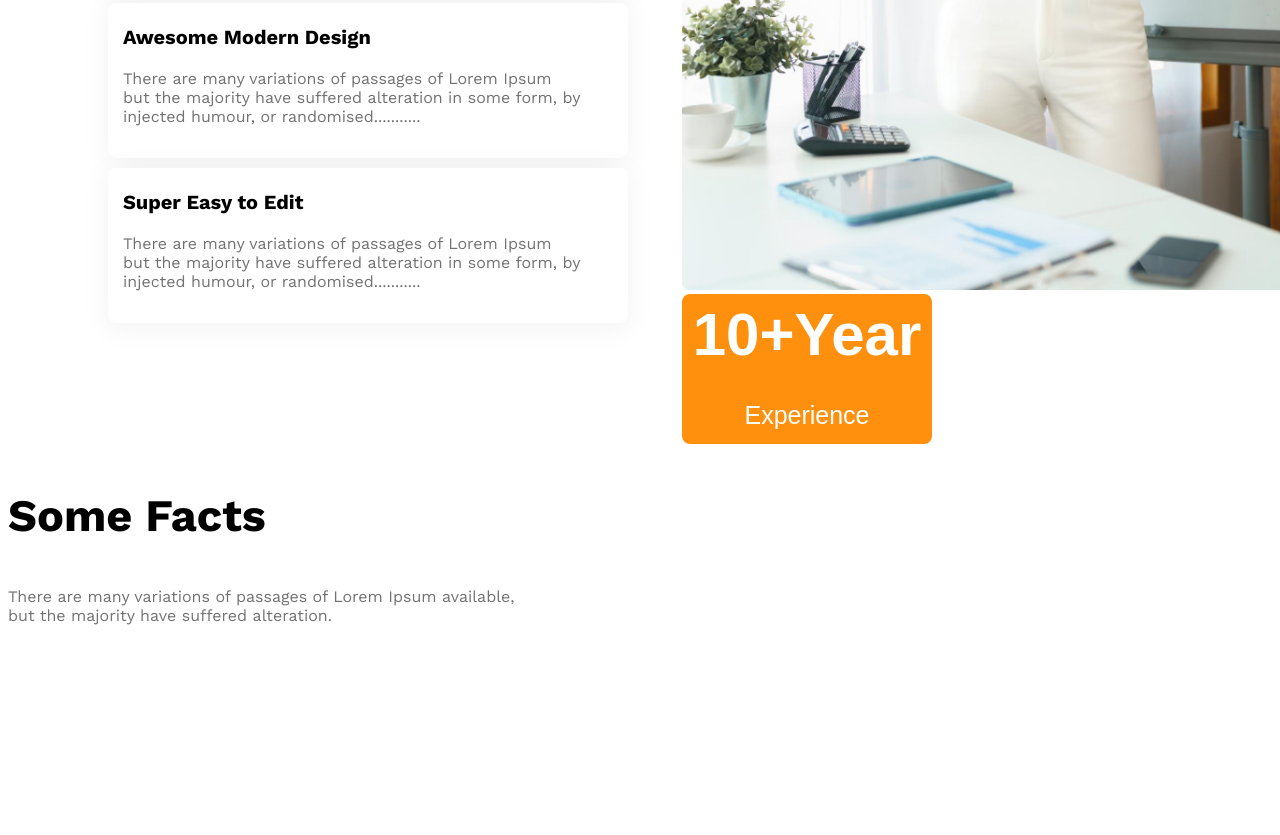
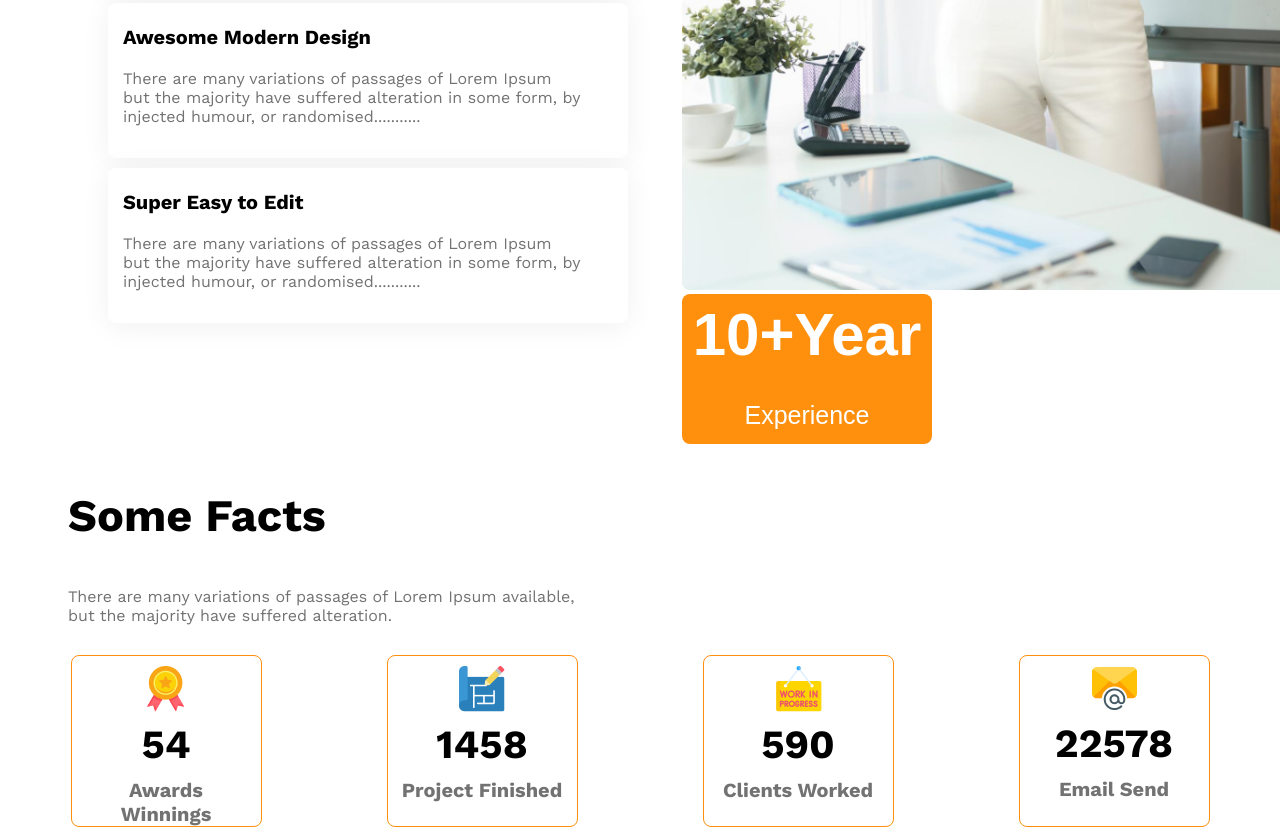
Before and after one commit to KhondokarAlMaruf/g3-architects, a plain HTML site: page index.html in a window 1280 px wide. Shown: the part 2528-3363 px from the top of the page. Before the commit the page ends 3183 px from the top, so only its background shows below. Drawn offline with nearby package versions, Linux system fonts and the light colour scheme.

Commit message:
four box added

```diff
--- a/index.html
+++ b/index.html
@@ -126,7 +126,7 @@
     </section>
     <!-------love and enjoy end-------->
 
-    <section>
+    <section class="facts">
         <div>
             <h3 class="g3">
                 Some Facts
@@ -136,6 +136,31 @@
                 alteration.</p>
         </div>
     </section>
+
+    <!-- four box decoretion start -->
+    <section class="box-container">
+        <div class="box-item">
+            <img src="images/icons/ribon.png" alt="">
+            <h2>54</h2>
+            <p>Awards Winnings</p>
+        </div>
+        <div class="box-item">
+            <img src="images/icons/projects.png" alt="">
+            <h2>1458</h2>
+            <p>Project Finished</p>
+        </div>
+        <div class="box-item">
+            <img src="images/icons/customers.png" alt="">
+            <h2>590</h2>
+            <p>Clients Worked</p>
+        </div>
+        <div class="box-item">
+            <img src="images/icons/email.png" alt="">
+            <h2>22578</h2>
+            <p>Email Send</p>
+        </div>
+    </section>
+
 </body>
 
 </html>
--- a/style.css
+++ b/style.css
@@ -120,6 +120,11 @@ body {
     margin-right: 100px;
 }
 
+/* ----facts----- */
+.facts {
+    margin-left: 60px;
+}
+
 /* -------love and enjoy style */
 .love-enjoy-container {
     display: flex;
@@ -178,3 +183,32 @@ body {
     color: #FFFFFF;
     padding-top: 0;
 }
+
+/* four box style */
+.box-container {
+    display: flex;
+    align-items: center;
+    justify-content: space-around;
+}
+
+.box-item {
+    border: 1px solid #FF900E;
+    border-radius: 8px;
+    width: 169px;
+    height: 150px;
+    text-align: center;
+    padding: 10px;
+}
+
+.box-item h2 {
+    font-weight: 600;
+    font-size: 40px;
+    margin: 5px 0 0 0;
+}
+
+.box-item p {
+    font-weight: 600;
+    font-size: 20px;
+    color: #727272;
+    margin-top: 10px;
+}
```
